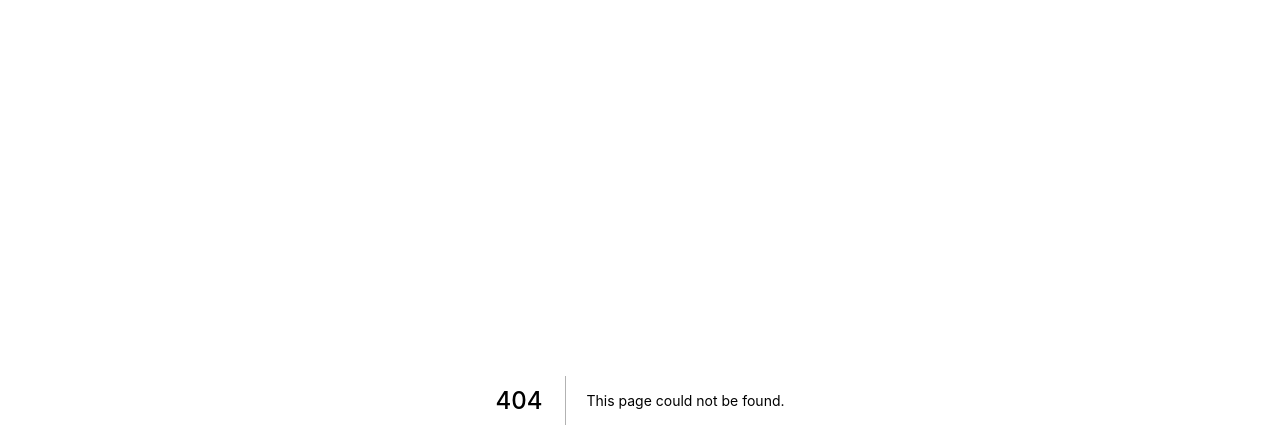
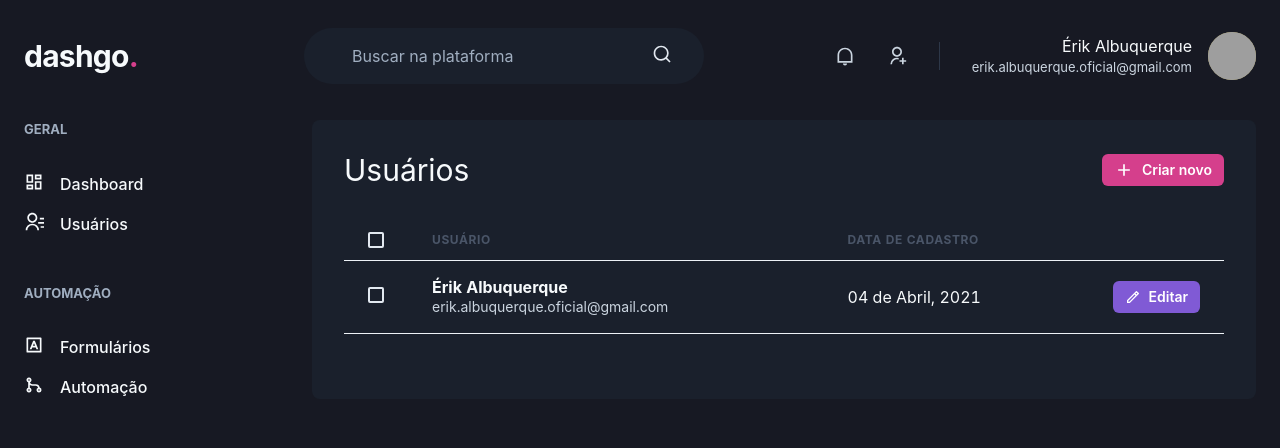
Before and after one commit to erik-albuquerque/dashgo, a Next.js app: page /users in a window 1280 px wide. Before the commit this address had no page. Shown: the top 448 px of the page. Built offline with nearby package versions, Linux system fonts and the light colour scheme; grey boxes are pictures that could not be loaded.

Commit message:
feat: add user list page

```diff
--- /dev/null
+++ b/src/pages/users/index.tsx
@@ -0,0 +1,88 @@
+import {
+  Box,
+  Button,
+  Checkbox,
+  Flex,
+  Heading,
+  Icon,
+  Table,
+  Tbody,
+  Td,
+  Text,
+  Th,
+  Thead,
+  Tr,
+} from "@chakra-ui/react";
+import { RiAddLine, RiPencilLine } from "react-icons/ri";
+
+import { Header } from "../../components/Header";
+import { SideBar } from "../../components/SideBar";
+
+export default function UserList() {
+  return (
+    <Box>
+      <Header />
+
+      <Flex w="100%" my="6" mx="auto" px="6" maxW={1400}>
+        <SideBar />
+
+        <Box flex="1" borderRadius={8} bg="gray.800" p="8">
+          <Flex mb="8" justify="space-between" align="center">
+            <Heading size="lg" fontWeight="normal">
+              Usuários
+            </Heading>
+            <Button
+              as="a"
+              size="sm"
+              fontSize="sm"
+              colorScheme="pink"
+              leftIcon={<Icon as={RiAddLine} fontSize="20" />}
+            >
+              Criar novo
+            </Button>
+          </Flex>
+
+          <Table>
+            <Thead>
+              <Tr>
+                <Th px="6" color="gray.300" width="8">
+                  <Checkbox colorScheme="pink" />
+                </Th>
+                <Th>Usuário</Th>
+                <Th>Data de cadastro</Th>
+                <Th width="8"></Th>
+              </Tr>
+            </Thead>
+            <Tbody>
+              <Tr>
+                <Td px="6">
+                  <Checkbox colorScheme="pink" />
+                </Td>
+                <Td>
+                  <Box>
+                    <Text fontWeight="bold">Érik Albuquerque</Text>
+                    <Text fontSize="sm" color="gray.300">
+                      erik.albuquerque.oficial@gmail.com
+                    </Text>
+                  </Box>
+                </Td>
+                <Td>04 de Abril, 2021</Td>
+                <Td>
+                  <Button
+                    as="a"
+                    size="sm"
+                    fontSize="sm"
+                    colorScheme="purple"
+                    leftIcon={<Icon as={RiPencilLine} fontSize="16" />}
+                  >
+                    Editar
+                  </Button>
+                </Td>
+              </Tr>
+            </Tbody>
+          </Table>
+        </Box>
+      </Flex>
+    </Box>
+  );
+}
```
